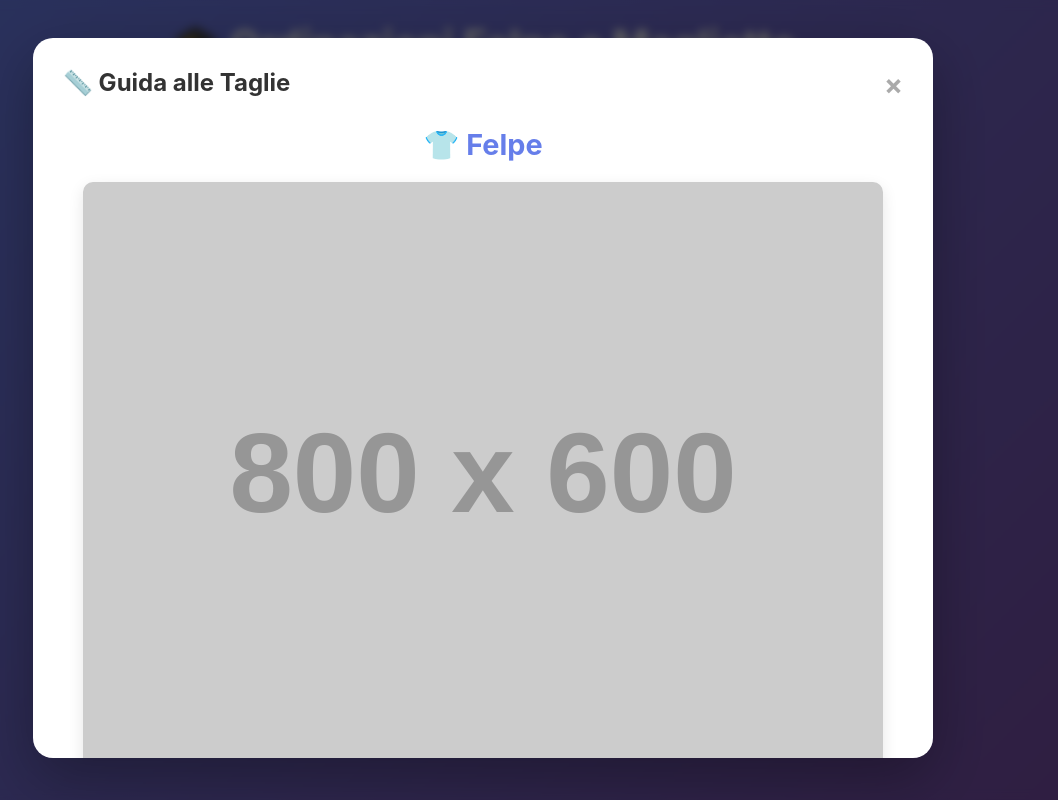
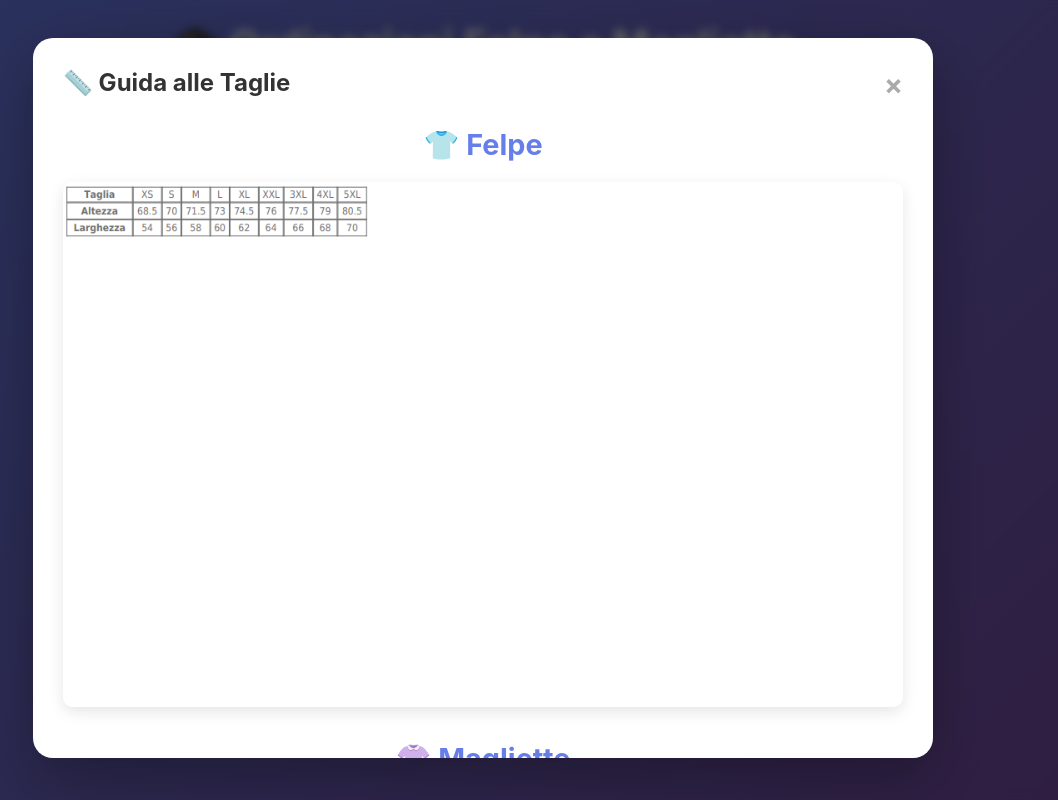
Before and after one commit to M4TTIFUM4/ordinazioni-scuola, a website: page public/index.html in a window 1280 px wide. Both pictures are taken after a click on the button "📏 Guida alle Taglie". Shown: the whole page, without its empty margins (157-1215 px from the left). Drawn offline with Linux system fonts and the light colour scheme; no server answers; placeholder pictures from the web are drawn by us.

Commit message:
fix size 2.0

```diff
--- a/public/index.html
+++ b/public/index.html
@@ -42,7 +42,7 @@
                 <!-- Guida Felpe -->
                 <div class="size-guide-section">
                     <h3>👕 Felpe</h3>
-                    <img src="/images/taglie.png" alt="Guida Taglie Felpe" class="size-guide-img" onclick="openLightbox('/images/taglie.png', 'Guida Taglie Felpe', false)" onerror="this.src='https://via.placeholder.com/800x600/667eea/ffffff?text=Guida+Taglie+Felpe'">
+                    <img src="/images/guida-taglie.png" alt="Guida Taglie Felpe" class="size-guide-img" onclick="openLightbox('/images/guida-taglie.png', 'Guida Taglie Felpe', false)" onerror="this.src='https://via.placeholder.com/800x600/667eea/ffffff?text=Guida+Taglie+Felpe'">
                 </div>
 
                 <!-- Guida Magliette -->
```
